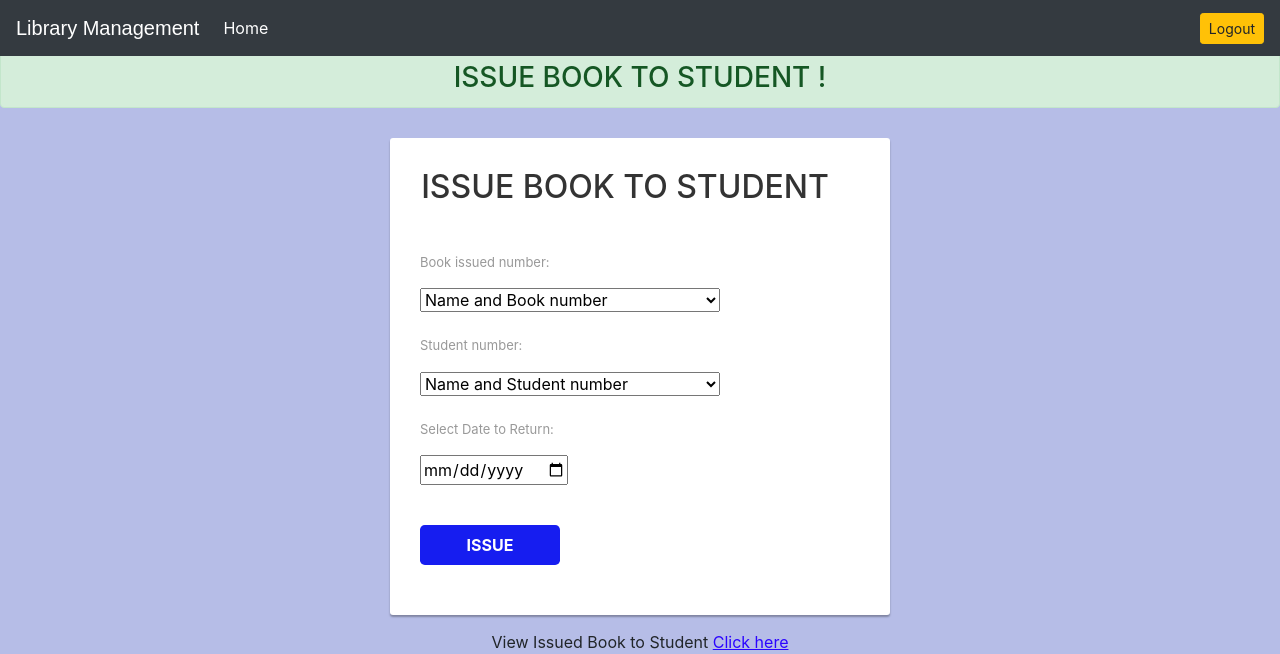
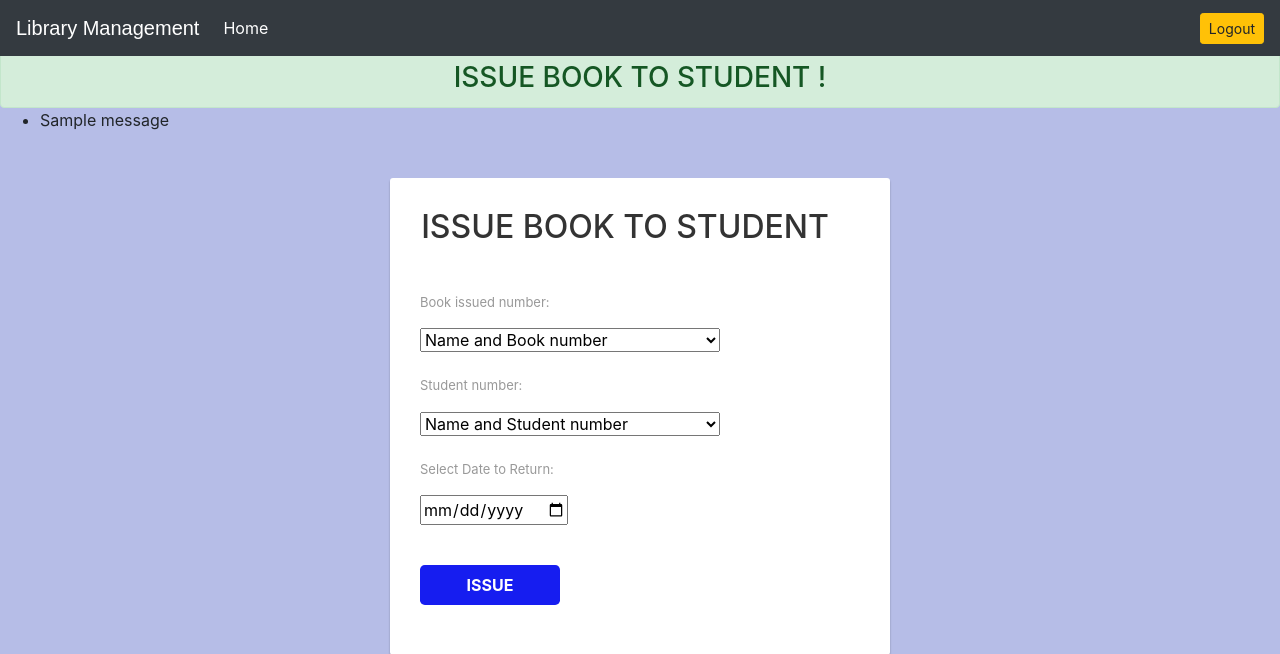
Before and after one commit to visheshyadav09/LibraryManagement, a Django app: page /issuebook in a window 1280 px wide. Shown: the top 654 px of the page. Run offline with Django 3.2, Linux system fonts and the light colour scheme; a user stored in the database is signed in; tables that the repository leaves empty hold one stand-in row (values such as "Sample post"); one stand-in notice (Sample message) is shown; some libraries are stand-ins or nearby versions.

Commit message:
- Fix for issue date

```diff
--- a/librarymanagement/library/views.py
+++ b/librarymanagement/library/views.py
@@ -92,6 +92,7 @@ def issue_book(request):
     if request.method == "POST":
         form = forms.IssuedBookForm(request.POST)
         if form.is_valid():
+
             # finding the book issued to student and creating entry accordingly
             obj = models.IssuedBook()
             obj.status = "Issued"
@@ -100,6 +101,9 @@ def issue_book(request):
 
             # finding the number of days book is issued for and charging accordingly
             return_date = form.cleaned_data["return_date"]
+            if return_date < datetime.now().date():
+                messages.error(request, "Please select valid date")
+                return redirect("issuebook")
             number_of_days_issued_for = (return_date - datetime.now().date()).days
             obj.expirydate = return_date
             obj.save()
--- a/librarymanagement/templates/library/issuebook.html
+++ b/librarymanagement/templates/library/issuebook.html
@@ -102,6 +102,13 @@
     <br>
     <br>
 	<center><h3 style=" margin-bottom: 0px;"class = 'alert alert-success'>ISSUE BOOK TO STUDENT !</h3></center>
+	{% if messages %}
+			<ul>
+				{% for message in messages %}
+				<li>{{ message }}</li>
+				{% endfor %}
+			</ul>
+    {% endif %}
 	<div class="signup-form">
         <form  method="post" class="form-horizontal">
 
```
Lines whose indentation alone changed are shown as unchanged.
